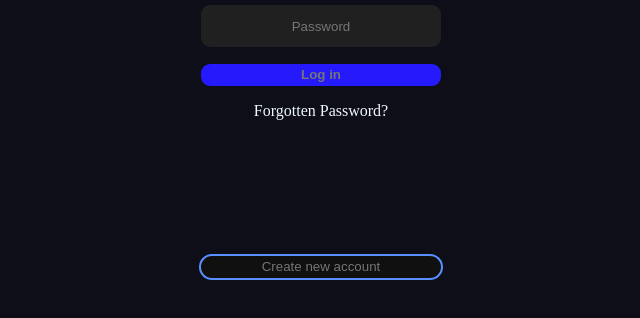
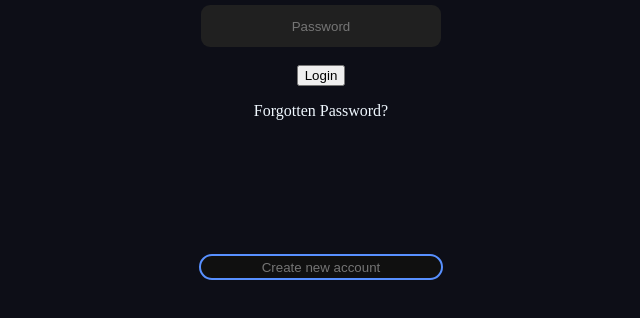
Before and after one commit to aboutnayem/facebook-login, a plain HTML site: page index.html in a window 1280 px wide. Shown: the part 326-644 px from the top of the page, without its empty margins (319-959 px from the left). Drawn offline with Linux system fonts and the light colour scheme.

Commit message:
index.html

```diff
--- a/index.html
+++ b/index.html
@@ -42,7 +42,7 @@
 
 
     <div class="Login">
-        <input type="Log in" placeholder="Log in">
+        <button>Login</button>
 
     </div>
 
```
